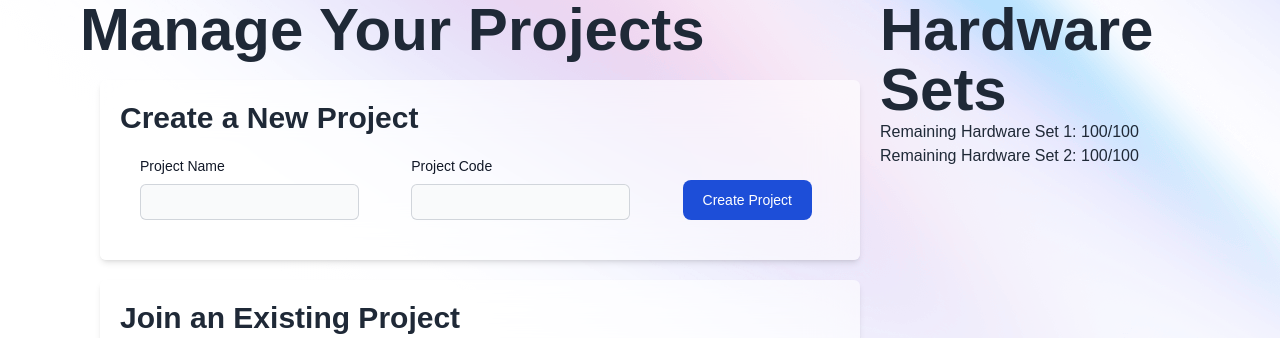
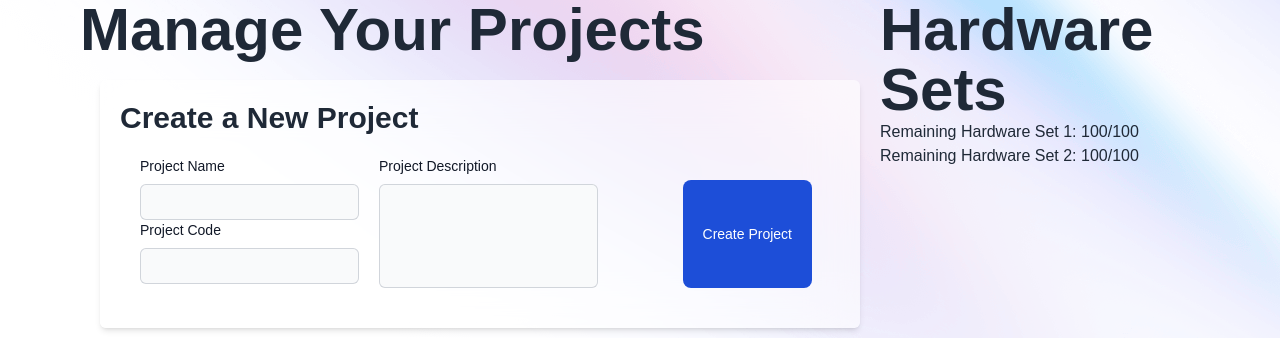
Before and after one commit to R1chardy/ECE-461L-The-Goons, a React (Create React App) app in the folder goons-app/: page /projects in a window 1280 px wide. Shown: the top 338 px of the page. Built offline with nearby package versions, Linux system fonts and the light colour scheme; no server answers; a web font is replaced by a local one.

Commit message:
description, user field null when tryingto create project

```diff
--- a/goons-app/src/CreateProject.js
+++ b/goons-app/src/CreateProject.js
@@ -4,9 +4,10 @@ function CreateProject(props) {
 
     const [code, setCode] = useState("")
     const [name, setName] = useState("")
+    const [description, setDescription] = useState("")
 
     const createPressed = () => {
-        props.onCreatePress(name, code)
+        props.onCreatePress(name, code, description)
     }
 
     const handleCodeChange = (event) => {
@@ -17,17 +18,28 @@ function CreateProject(props) {
         setName(event.target.value)
     }
 
+    const handleDescriptionChange = (event) => {
+        setDescription(event.target.value)
+    }
+
     return (
         <div className="bg-white backdrop-filter backdrop-blur-xl bg-opacity-60 shadow-md rounded-md m-5 p-5">
+
             <p className='text-3xl font-bold'>Create a New Project</p>
             <div className='flex m-5'>
-                <div className='grow'>
-                    <label for="first_name" class="block mb-2 text-sm font-medium text-gray-900">Project Name</label>
-                    <input type="text" class="bg-gray-50 rounded-md py-1.5 pl-3 pr-17 mr-5 text-gray-900 ring-1 ring-inset ring-gray-300 placeholder:text-gray-400 focus:ring-2 focus:ring-inset focus:ring-blue-500" onChange={handleInputChange}/>
+                <div>
+                    <div className='grow'>
+                        <label for="first_name" class="block mb-2 text-sm font-medium text-gray-900">Project Name</label>
+                        <input type="text" class="bg-gray-50 rounded-md py-1.5 pl-3 pr-17 mr-5 text-gray-900 ring-1 ring-inset ring-gray-300 placeholder:text-gray-400 focus:ring-2 focus:ring-inset focus:ring-blue-500" onChange={handleInputChange}/>
+                    </div>
+                    <div className='grow'>
+                    <label for="first_name" class="block mb-2 text-sm font-medium text-gray-900">Project Code</label>
+                        <input type="text" class="bg-gray-50 rounded-md py-1.5 pl-3 pr-17 mr-5 text-gray-900 ring-1 ring-inset ring-gray-300 placeholder:text-gray-400 focus:ring-2 focus:ring-inset focus:ring-blue-500" onChange={handleCodeChange}/>
+                    </div>
                 </div>
                 <div className='grow'>
-                <label for="first_name" class="block mb-2 text-sm font-medium text-gray-900">Project Code</label>
-                    <input type="text" class="bg-gray-50 rounded-md py-1.5 pl-3 pr-17 mr-5 text-gray-900 ring-1 ring-inset ring-gray-300 placeholder:text-gray-400 focus:ring-2 focus:ring-inset focus:ring-blue-500" onChange={handleCodeChange}/>
+                <label for="first_name" class="block mb-2 text-sm font-medium text-gray-900">Project Description</label>
+                    <input type="text" class="bg-gray-50 rounded-md py-10 pl-3 pr-17 mr-5 text-gray-900 ring-1 ring-inset ring-gray-300 placeholder:text-gray-400 focus:ring-2 focus:ring-inset focus:ring-blue-500" onChange={handleDescriptionChange}/>
                 </div>
                 <button type="button" class="justify-self-end text-white bg-blue-700 hover:bg-blue-800 focus:ring-4 focus:ring-blue-300 font-medium rounded-lg text-sm px-5 py-2.5 mr-2 mt-6 dark:bg-blue-600 dark:hover:bg-blue-700 focus:outline-none dark:focus:ring-blue-800" onClick={createPressed}>Create Project</button>
             </div>
--- a/goons-app/src/JoinProject.js
+++ b/goons-app/src/JoinProject.js
@@ -6,7 +6,9 @@ function JoinProject(props) {
 
     const handleCodeChange = (event) => {
         setCode(event.target.value)
+
     }
+
 
     const joinPressed = () => {
         props.onJoinPress(code)
--- a/goons-app/src/Projects.js
+++ b/goons-app/src/Projects.js
@@ -12,8 +12,10 @@ function Projects() {
 
     const firstTime = useRef(true);
 
-    const urlParams = new URLSearchParams(window.location.search);
+    const queryString = window.location.search;
+    const urlParams = new URLSearchParams(queryString);
     const user = urlParams.get('user');
+
 
     useEffect(() => {   //BACKEND
         if(firstTime.current){
@@ -42,7 +44,7 @@ function Projects() {
         //Talk to backend to and get project from code
         const jsonString = JSON.stringify({
             projectid: code,
-            username: user
+            username: user,
         });
         fetch('http://127.0.0.1:5000/join_project', {
             method: 'POST',
@@ -53,10 +55,11 @@ function Projects() {
         })
         .then(response => {return response.json()})
         .then(data => {
-            const newProject = {id: data['proj'], code: code}
+            const newProject = {id: data['proj'], code: code, description: data['description'] }
             setProjects([...projects, newProject])
             setCodes([...codes, code])
-
+            console.log(data)
+            console.log(data['description'])
         })
         .catch(error => {
             console.log(error)
@@ -67,7 +70,7 @@ function Projects() {
 
         const jsonString = JSON.stringify({
             projectid: code,
-            username: user
+            username: user,
         });
         fetch('http://127.0.0.1:5000/leave_project', {
             method: 'POST',
@@ -77,11 +80,13 @@ function Projects() {
             body: jsonString,
         })
         .then(response => {
+            console.log(response.status)
             if(response.status === 200){
                 return response.json()
             }
             else{
-                throw new Error("oof")
+                throw new Error(response.json())
+
             }
         })
         .then(data => {
@@ -91,6 +96,8 @@ function Projects() {
 
             const newCodes = codes.filter(ncode => ncode !== code)
             setCodes(newCodes)
+
+            console.log(data)
         })
         .catch(error => {
             console.log(error)
@@ -169,11 +176,11 @@ function Projects() {
         }
     }
 
-    const onCreatePress = (name, code) => {
+    const onCreatePress = (name, code, description) => {
         const jsonString = JSON.stringify({
             username: user,                  //probably needed
-            description: "PLACEHOLDER DESCRIPTION",
             projectid: code,
+            description: description,
             name: name
         });
         fetch('http://127.0.0.1:5000/create_project', {
@@ -193,7 +200,7 @@ function Projects() {
         })
         .then(data => {
             console.log(data)
-            const newProject = {id: name, code: code}
+            const newProject = {id: name, code: code, description: description}
             setProjects([...projects, newProject])
             setCodes([...codes, code])
         })
@@ -211,7 +218,7 @@ function Projects() {
                     <JoinProject onJoinPress={onJoinPress}></JoinProject>
                     <div>
                         {projects.map((project) => (
-                            <SingleProject id={project.id} code={project.code} onDataUpdate={updateLeavePress} hwsChecked={hwsChecked} onHWUpdate={updateHWSets}></SingleProject>
+                            <SingleProject id={project.id} code={project.code} description={project.description} onDataUpdate={updateLeavePress} hwsChecked={hwsChecked} onHWUpdate={updateHWSets}></SingleProject>
                         ))}
                     </div>
                 </div>
--- a/goons-app/src/SingleProject.js
+++ b/goons-app/src/SingleProject.js
@@ -6,7 +6,7 @@ function SingleProject(props) {
     const id = props.id
     const hwsChecked = props.hwsChecked
     const code = props.code
-
+    const description = props.description
 
     // const [code, setCode] = useState("")
 
@@ -51,6 +51,18 @@ function SingleProject(props) {
             </div>
                 {/* <input type="text" placeholder="Enter Code" onChange={handleInputChange} style={{height: '10%', marginTop: '30px'}}/> */}
             </div>
+            <div className="grow">
+                <label htmlFor="project_description" className="block mb-2 text-sm font-medium text-gray-900">
+                    Project Description
+                </label>
+                <textarea
+                    id="description"
+                    className="bg-gray-50 rounded-md py-2 px-4 text-gray-900 ring-1 ring-inset ring-gray-300 placeholder-gray-400 focus:ring-2 focus:ring-inset focus:ring-blue-500"
+                    rows="4" // You can adjust the number of rows to control the height of the text box
+                    value={description}
+                    readOnly
+                />
+            </div>
         </div>
     );
 }
```
Also changed, not shown: 1 other file (tests, documents, lock files or other folders).
